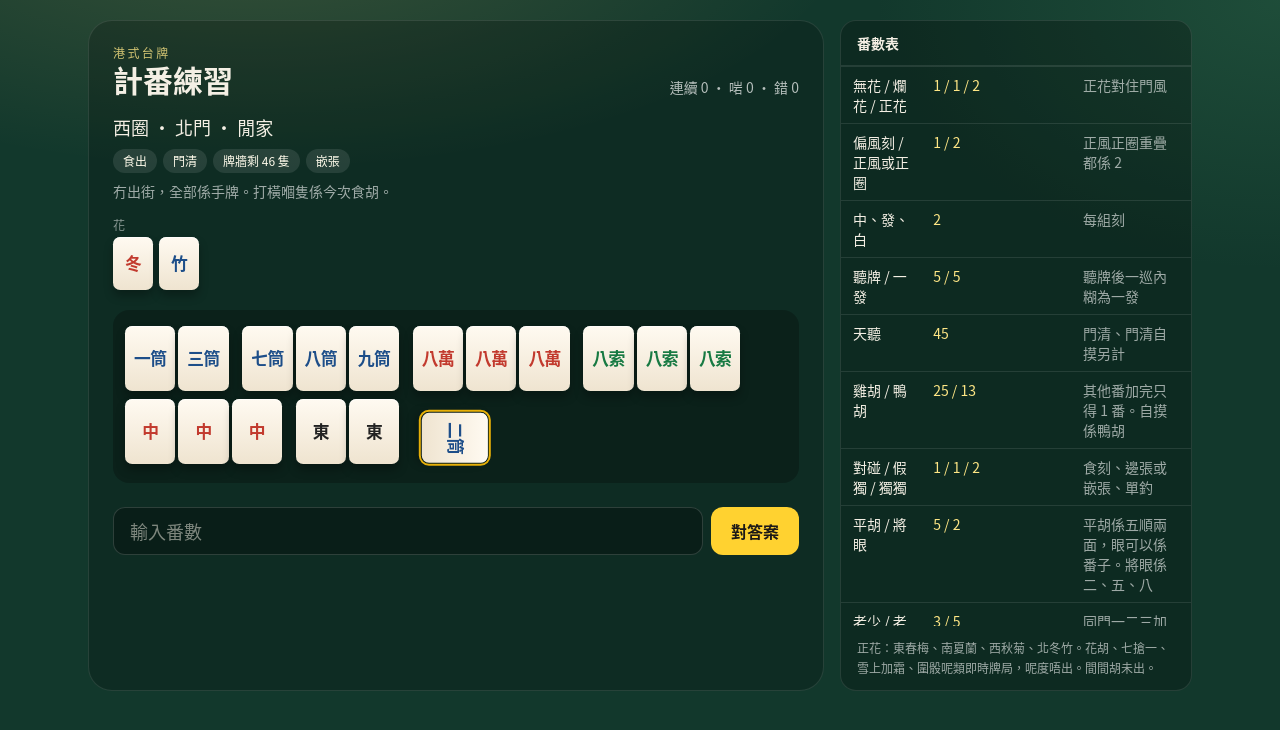
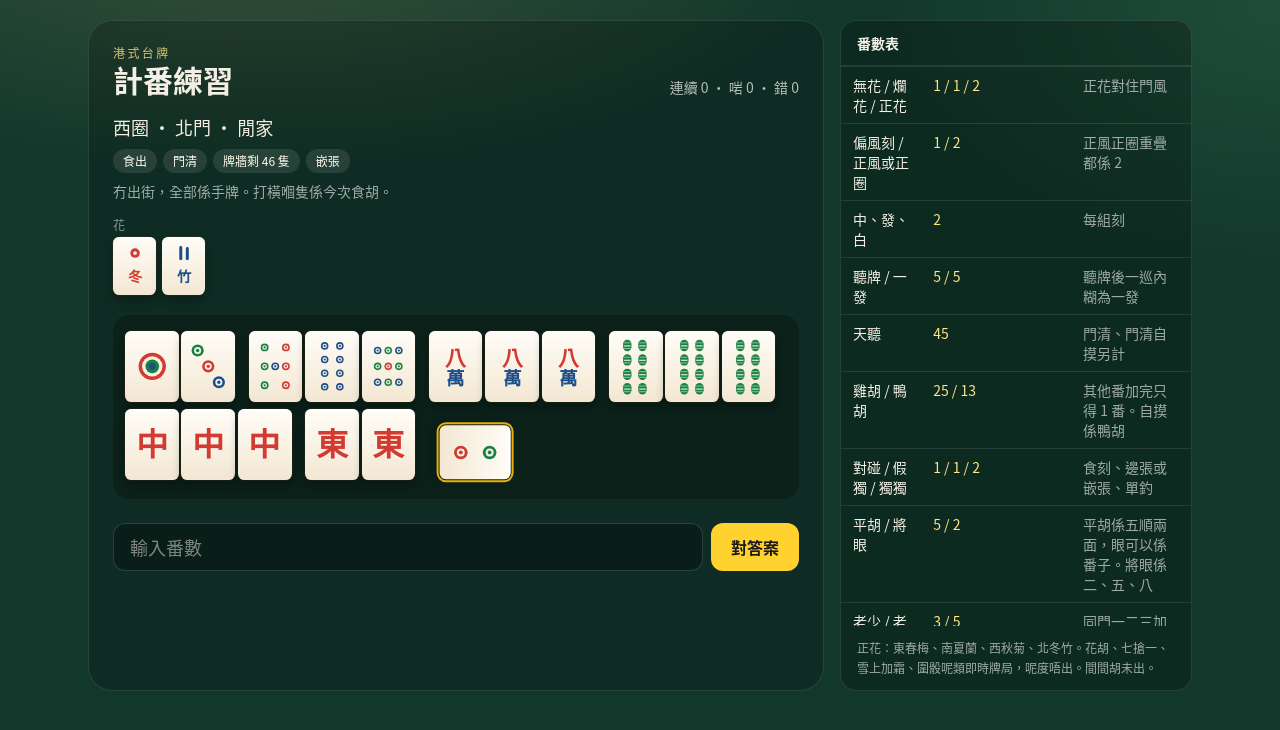
Before and after one commit to gorgorwong0606/Hong-Kong-Mahjong-fan-practice, a Next.js app: page / in a window 1280 px wide. Shown: the top 730 px of the page. Built offline with nearby package versions, Linux system fonts and the light colour scheme.

Commit message:
Draw mahjong tiles as pips, bamboo, and tile faces.
Suit tiles use circles and sticks instead of words, character tiles keep the printed numeral, and flowers stay red or blue.

Co-authored-by: winkie0131415 <winkie0131415@gmail.com>

```diff
--- a/app/globals.css
+++ b/app/globals.css
@@ -24,15 +24,22 @@ button, input {
   display: inline-flex;
   align-items: center;
   justify-content: center;
-  width: 2.65rem;
-  height: 3.45rem;
-  border-radius: 0.45rem;
-  background: linear-gradient(180deg, #fffaf1, #efe4d0);
-  color: #1c1c1c;
-  box-shadow: 0 1px 0 rgba(255, 255, 255, 0.7) inset, 0 6px 10px rgba(0, 0, 0, 0.28);
-  font-weight: 700;
-  font-size: 0.95rem;
-  letter-spacing: -0.04em;
+  width: 2.85rem;
+  height: 3.8rem;
+  padding: 0.12rem 0.16rem 0.16rem;
+  border-radius: 0.4rem;
+  background: linear-gradient(180deg, #fffdf8, #f3e7d2);
+  box-shadow:
+    0 0 0 1px rgba(90, 55, 20, 0.18),
+    0 1px 0 rgba(255, 255, 255, 0.85) inset,
+    0 6px 10px rgba(0, 0, 0, 0.28);
+  overflow: hidden;
+}
+
+.tile svg {
+  display: block;
+  width: 100%;
+  height: 100%;
 }
 
 .tile.win {
@@ -70,8 +77,8 @@ button, input {
   position: relative;
   display: inline-flex;
   flex: none;
-  width: 3.55rem;
-  height: 2.75rem;
+  width: 3.95rem;
+  height: 3.05rem;
   margin-left: 0.55rem;
 }
 
@@ -83,23 +90,21 @@ button, input {
 }
 
 .flower {
-  width: 2.2rem;
-  height: 2.9rem;
-  font-size: 0.95rem;
+  width: 2.35rem;
+  height: 3.15rem;
 }
 
 @media (min-width: 640px) {
   .tile {
-    width: 3.15rem;
-    height: 4.1rem;
-    font-size: 1.05rem;
+    width: 3.35rem;
+    height: 4.45rem;
   }
   .flower {
-    width: 2.5rem;
-    height: 3.3rem;
+    width: 2.7rem;
+    height: 3.6rem;
   }
   .win-slot {
-    width: 4.2rem;
-    height: 3.25rem;
+    width: 4.65rem;
+    height: 3.55rem;
   }
 }
--- a/app/page.tsx
+++ b/app/page.tsx
@@ -7,22 +7,14 @@ import { FAN_TABLE } from "@/lib/table";
 import type { Hand } from "@/lib/types";
 import { tileName } from "@/lib/tiles";
 import { viewHand, type TileFace } from "@/lib/view";
+import { TileArt } from "@/components/TileArt";
 
 type Stats = { ok: number; bad: number; streak: number };
 
-function tone(id: string): string {
-  if (id.endsWith("m") || id === "C") return "#c23a2e";
-  if (id.endsWith("p") || id === "B") return "#1d4e89";
-  if (id.endsWith("s") || id === "F") return "#187a43";
-  if (id.startsWith("SE")) return "#c23a2e";
-  if (id.startsWith("GR")) return "#1d4e89";
-  return "#222";
-}
-
 function Tile({ face, flower }: { face: TileFace; flower?: boolean }) {
   const tile = (
-    <span className={`tile ${flower ? "flower" : ""} ${face.win ? "win" : ""}`} style={{ color: tone(face.id) }}>
-      {tileName(face.id)}
+    <span className={`tile ${flower ? "flower" : ""} ${face.win ? "win" : ""}`} aria-label={tileName(face.id)}>
+      <TileArt id={face.id} />
     </span>
   );
   if (!face.win || flower) return tile;
--- /dev/null
+++ b/components/TileArt.tsx
@@ -0,0 +1,251 @@
+const RED = "#d23b32";
+const BLUE = "#1d4e89";
+const GREEN = "#178243";
+const INK = "#1a1a1a";
+const IVORY = "#f7f1e4";
+
+const FONT = '"WenQuanYi Micro Hei", sans-serif';
+const NUM = ["", "一", "二", "三", "四", "五", "六", "七", "八", "九"];
+
+const DOTS: Record<number, [number, number][]> = {
+  1: [[32, 43]],
+  2: [[32, 24], [32, 62]],
+  3: [[18, 22], [32, 43], [46, 64]],
+  4: [[18, 24], [46, 24], [18, 62], [46, 62]],
+  5: [[18, 22], [46, 22], [32, 43], [18, 64], [46, 64]],
+  6: [[20, 22], [44, 22], [20, 43], [44, 43], [20, 64], [44, 64]],
+  7: [[18, 18], [46, 18], [18, 43], [46, 43], [18, 68], [46, 68], [32, 43]],
+  8: [[22, 16], [42, 16], [22, 34], [42, 34], [22, 52], [42, 52], [22, 70], [42, 70]],
+  9: [[18, 22], [32, 22], [46, 22], [18, 43], [32, 43], [46, 43], [18, 64], [32, 64], [46, 64]],
+};
+
+const DOT_R: Record<number, number> = { 1: 16, 2: 9, 3: 8, 4: 8, 5: 7, 6: 6.5, 7: 5.2, 8: 5, 9: 5 };
+
+function dotColors(n: number): string[] {
+  if (n === 2) return [GREEN, RED];
+  if (n === 3) return [GREEN, RED, BLUE];
+  if (n === 4) return [GREEN, RED, BLUE, GREEN];
+  if (n === 5) return [GREEN, BLUE, RED, RED, GREEN];
+  if (n === 6) return [GREEN, RED, GREEN, RED, GREEN, RED];
+  if (n === 7) return [GREEN, RED, GREEN, RED, GREEN, RED, BLUE];
+  if (n === 8) return Array(8).fill(BLUE);
+  return [BLUE, GREEN, BLUE, GREEN, RED, GREEN, BLUE, GREEN, BLUE];
+}
+
+function Pip({ cx, cy, r, color }: { cx: number; cy: number; r: number; color: string }) {
+  return (
+    <g>
+      <circle cx={cx} cy={cy} r={r} fill={color} />
+      <circle cx={cx} cy={cy} r={r * 0.58} fill={IVORY} />
+      <circle cx={cx} cy={cy} r={r * 0.28} fill={color} />
+    </g>
+  );
+}
+
+function Dots({ n }: { n: number }) {
+  if (n === 1) {
+    return (
+      <g>
+        <circle cx="32" cy="43" r="18" fill={RED} />
+        <circle cx="32" cy="43" r="13.5" fill={IVORY} />
+        <circle cx="32" cy="43" r="9" fill={GREEN} />
+        <circle cx="32" cy="43" r="4.5" fill={BLUE} />
+      </g>
+    );
+  }
+  const colors = dotColors(n);
+  return (
+    <g>
+      {DOTS[n].map(([cx, cy], i) => (
+        <Pip key={i} cx={cx} cy={cy} r={DOT_R[n]} color={colors[i]} />
+      ))}
+    </g>
+  );
+}
+
+function Stalk({ x, y, w, h, color }: { x: number; y: number; w: number; h: number; color: string }) {
+  return (
+    <g>
+      <rect x={x} y={y} width={w} height={h} rx={w / 2} fill={color} />
+      <rect x={x + 1.2} y={y + h * 0.22} width={w - 2.4} height={1.3} fill="rgba(247,241,228,0.55)" />
+      <rect x={x + 1.2} y={y + h * 0.48} width={w - 2.4} height={1.6} fill="rgba(247,241,228,0.9)" />
+      <rect x={x + 1.2} y={y + h * 0.72} width={w - 2.4} height={1.3} fill="rgba(247,241,228,0.55)" />
+    </g>
+  );
+}
+
+function stalks(n: number) {
+  const g = GREEN;
+  const r = RED;
+  if (n === 2) {
+    return [
+      { x: 15, y: 12, w: 13, h: 62, color: g },
+      { x: 36, y: 12, w: 13, h: 62, color: g },
+    ];
+  }
+  if (n === 3) {
+    return [
+      { x: 8, y: 14, w: 12, h: 58, color: g },
+      { x: 26, y: 14, w: 12, h: 58, color: r },
+      { x: 44, y: 14, w: 12, h: 58, color: g },
+    ];
+  }
+  if (n === 4) {
+    return [0, 1].flatMap((col) =>
+      [0, 1].map((row) => ({ x: 14 + col * 22, y: 12 + row * 34, w: 12, h: 26, color: g })),
+    );
+  }
+  if (n === 5) {
+    return [0, 1, 2, 3, 4].map((i) => ({ x: 6 + i * 11, y: 16, w: 8, h: 54, color: i === 2 ? r : g }));
+  }
+  if (n === 6 || n === 7) {
+    const side = [0, 1, 2].flatMap((row) =>
+      [0, 1].map((col) => ({ x: 12 + col * 28, y: 10 + row * 24, w: 11, h: 18, color: g })),
+    );
+    if (n === 6) return side;
+    return [...side, { x: 26.5, y: 34, w: 11, h: 18, color: r }];
+  }
+  if (n === 8) {
+    return [0, 1, 2, 3].flatMap((row) =>
+      [0, 1].map((col) => ({ x: 16 + col * 20, y: 8 + row * 19, w: 11, h: 15, color: g })),
+    );
+  }
+  return [0, 1, 2].flatMap((row) =>
+    [0, 1, 2].map((col) => ({
+      x: 8 + col * 18,
+      y: 10 + row * 24,
+      w: 10,
+      h: 18,
+      color: row === 1 && col === 1 ? r : g,
+    })),
+  );
+}
+
+function Bamboo({ n }: { n: number }) {
+  if (n === 1) {
+    return (
+      <g>
+        <ellipse cx="40" cy="46" rx="13" ry="7" fill={GREEN} />
+        <ellipse cx="28" cy="44" rx="13" ry="10" fill={GREEN} />
+        <circle cx="16" cy="40" r="8" fill={GREEN} />
+        <polygon points="6,40 15,36 15,44" fill={RED} />
+        <circle cx="15" cy="38.5" r="1.5" fill={IVORY} />
+        <circle cx="14.6" cy="38.5" r="0.7" fill={INK} />
+        <path d="M24 40c6 2 10 8 8 14" fill="none" stroke="#146b36" strokeWidth="2.4" strokeLinecap="round" />
+      </g>
+    );
+  }
+  const pieces = stalks(n);
+  return (
+    <g>
+      {pieces.map((s, i) => (
+        <Stalk key={i} {...s} />
+      ))}
+      {n === 2 && <rect x="16" y="40" width="32" height="3.2" rx="1" fill={RED} />}
+    </g>
+  );
+}
+
+function FaceText({ children, fill, size = 42 }: { children: string; fill: string; size?: number }) {
+  return (
+    <text
+      x="32"
+      y="44"
+      textAnchor="middle"
+      dominantBaseline="central"
+      fontFamily={FONT}
+      fontSize={size}
+      fontWeight="700"
+      fill={fill}
+    >
+      {children}
+    </text>
+  );
+}
+
+function Characters({ n }: { n: number }) {
+  return (
+    <g>
+      <text x="32" y="32" textAnchor="middle" dominantBaseline="central" fontFamily={FONT} fontSize="28" fontWeight="700" fill={RED}>
+        {NUM[n]}
+      </text>
+      <text x="32" y="60" textAnchor="middle" dominantBaseline="central" fontFamily={FONT} fontSize="24" fontWeight="700" fill={BLUE}>
+        萬
+      </text>
+    </g>
+  );
+}
+
+const FLOWER: Record<string, { name: string; fill: string }> = {
+  SE1: { name: "春", fill: RED },
+  SE2: { name: "夏", fill: RED },
+  SE3: { name: "秋", fill: RED },
+  SE4: { name: "冬", fill: RED },
+  GR1: { name: "梅", fill: BLUE },
+  GR2: { name: "蘭", fill: BLUE },
+  GR3: { name: "菊", fill: BLUE },
+  GR4: { name: "竹", fill: BLUE },
+};
+
+function Flower({ id }: { id: string }) {
+  const face = FLOWER[id];
+  const season = id.startsWith("SE");
+  return (
+    <g>
+      {season ? (
+        <g fill={RED}>
+          <circle cx="32" cy="22" r="8" />
+          <circle cx="32" cy="22" r="3.2" fill={IVORY} />
+        </g>
+      ) : id === "GR4" ? (
+        <g>
+          <rect x="24" y="10" width="5" height="24" rx="2.5" fill={BLUE} />
+          <rect x="35" y="12" width="5" height="22" rx="2.5" fill={BLUE} />
+        </g>
+      ) : (
+        <g fill={BLUE}>
+          <circle cx="32" cy="16" r="4.2" />
+          <circle cx="24" cy="22" r="4.2" />
+          <circle cx="40" cy="22" r="4.2" />
+          <circle cx="27" cy="30" r="4.2" />
+          <circle cx="37" cy="30" r="4.2" />
+          <circle cx="32" cy="23" r="2.4" fill={IVORY} />
+        </g>
+      )}
+      <text
+        x="32"
+        y="62"
+        textAnchor="middle"
+        dominantBaseline="central"
+        fontFamily={FONT}
+        fontSize="24"
+        fontWeight="700"
+        fill={face.fill}
+      >
+        {face.name}
+      </text>
+    </g>
+  );
+}
+
+export function TileArt({ id }: { id: string }) {
+  let body = <FaceText fill={INK}>{id}</FaceText>;
+  if (/^[1-9]m$/.test(id)) body = <Characters n={Number(id[0])} />;
+  else if (/^[1-9]p$/.test(id)) body = <Dots n={Number(id[0])} />;
+  else if (/^[1-9]s$/.test(id)) body = <Bamboo n={Number(id[0])} />;
+  else if (id === "E") body = <FaceText fill={RED}>東</FaceText>;
+  else if (id === "S") body = <FaceText fill={GREEN}>南</FaceText>;
+  else if (id === "W") body = <FaceText fill={BLUE}>西</FaceText>;
+  else if (id === "N") body = <FaceText fill={INK}>北</FaceText>;
+  else if (id === "C") body = <FaceText fill={RED}>中</FaceText>;
+  else if (id === "F") body = <FaceText fill={GREEN}>發</FaceText>;
+  else if (id === "B") {
+    body = <rect x="16" y="18" width="32" height="50" rx="2.5" fill="none" stroke={BLUE} strokeWidth="3.5" />;
+  } else if (FLOWER[id]) body = <Flower id={id} />;
+
+  return (
+    <svg viewBox="0 0 64 86" aria-hidden="true">
+      {body}
+    </svg>
+  );
+}
```
